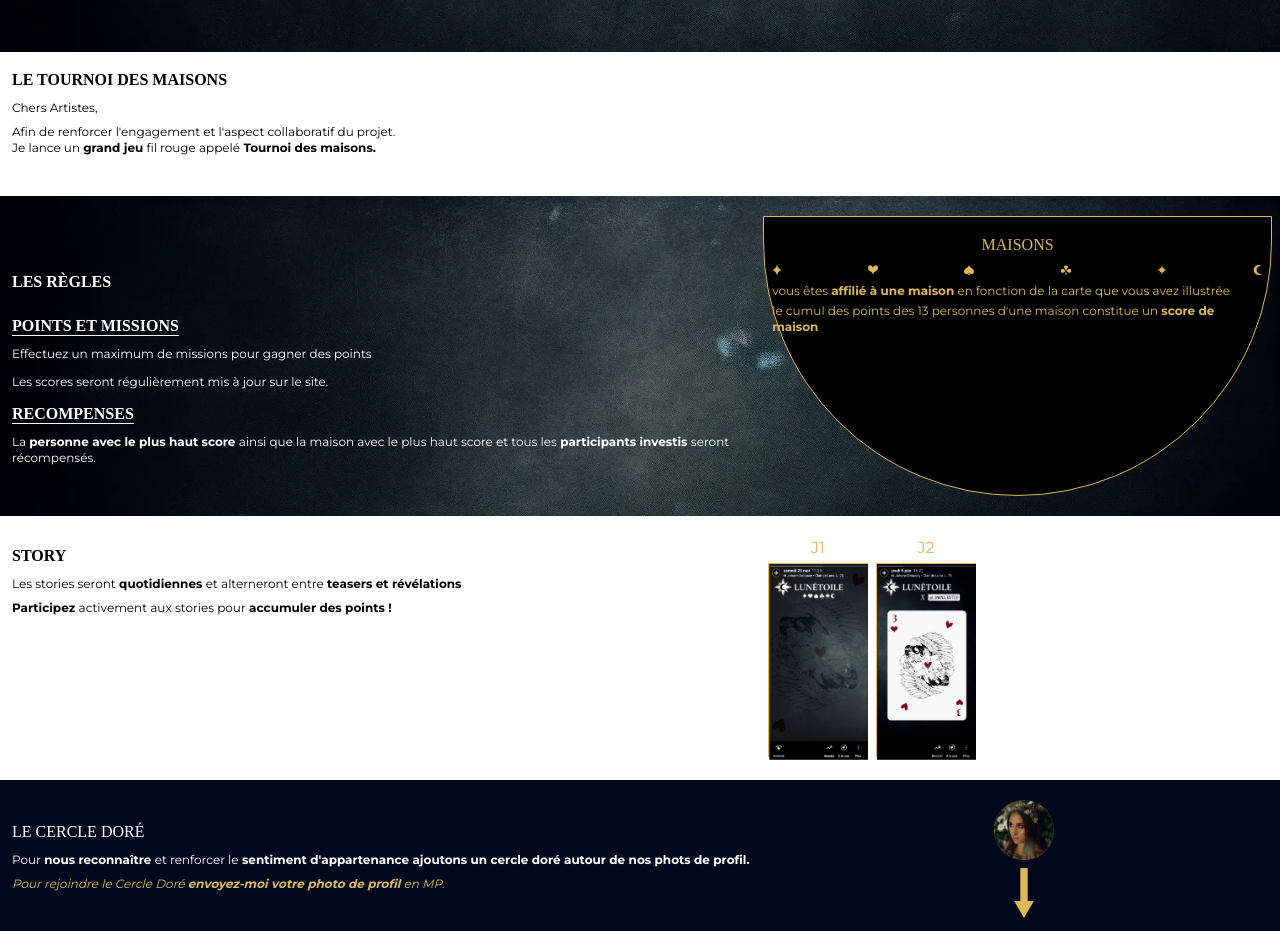
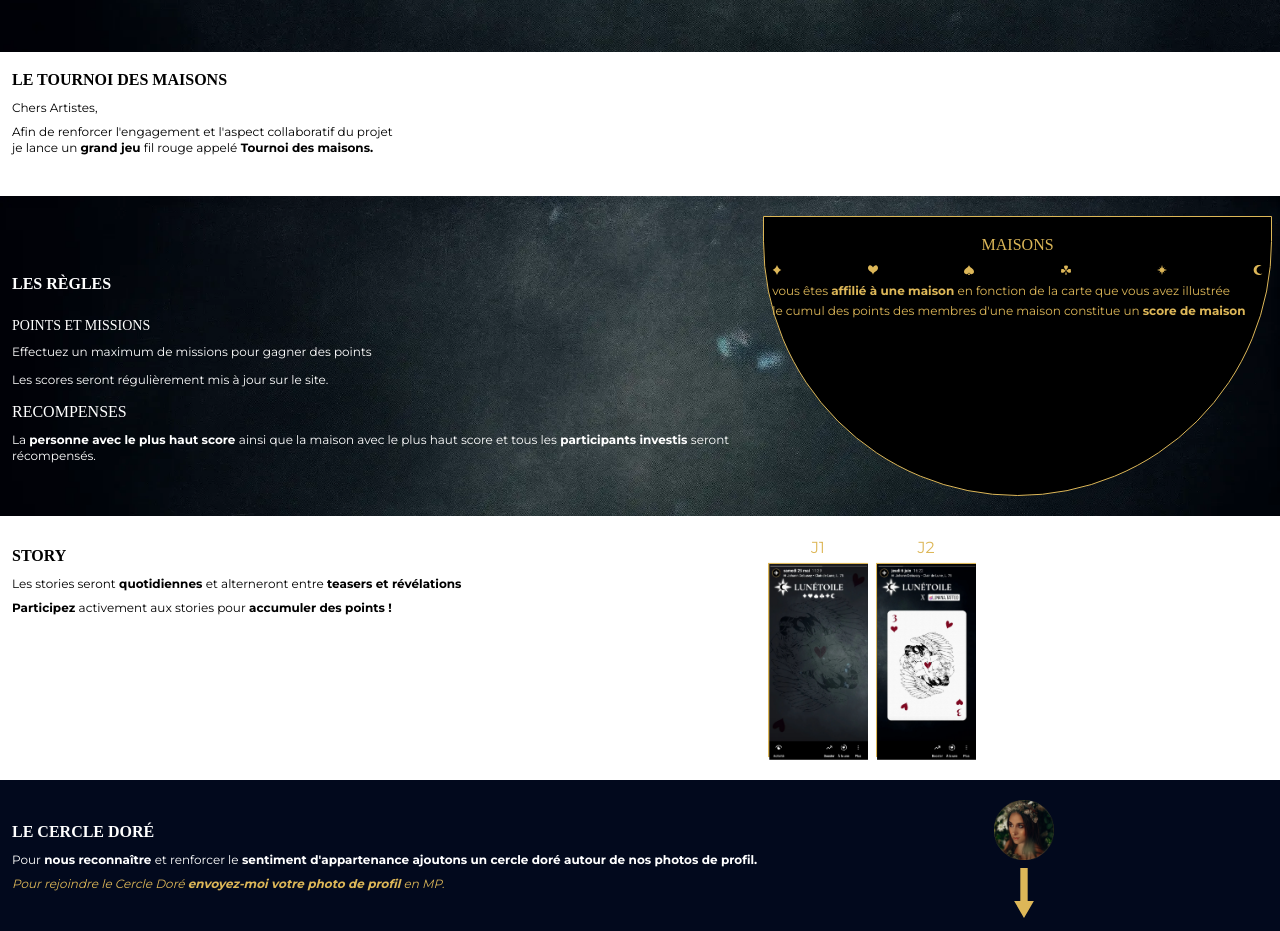
Before and after one commit to Martint1n/HousesTournament, a Next.js app: page / in a window 1280 px wide. Shown: the part 460-1391 px from the top of the page. Built offline with nearby package versions, Linux system fonts and the light colour scheme; no server answers.

Commit message:
change bold

```diff
--- a/components/GoldenCircle.js
+++ b/components/GoldenCircle.js
@@ -7,10 +7,10 @@ function GoldenCircle(props) {
         {props.showGoldenCircle ?
         <>
           <div className='w-3/5 pt-5 pl-3 pr-2'>
-            <h2 className='font-["Cormorant_Garamond"] text-white pb-2 pt-5'>LE CERCLE DORÉ</h2>
+            <h2 className='font-["Cormorant_Garamond"] font-semibold text-white pb-2 pt-5'>LE CERCLE DORÉ</h2>
             <p className='text-xs text-white pb-2'>Pour<span className='text-xs text-white font-bold'> nous reconnaître </span>
             et renforcer le
-            <span className='text-xs text-white font-bold'> sentiment d'appartenance ajoutons un cercle doré autour de nos phots de profil. </span>
+            <span className='text-xs text-white font-bold'> sentiment d'appartenance ajoutons un cercle doré autour de nos photos de profil. </span>
             </p>
             <p className='text-xs text-gold italic pb-2'>Pour rejoindre le Cercle Doré <span className='text-xs text-gold font-bold italic'>envoyez-moi votre photo de profil</span> en MP.</p>
           </div>
--- a/components/Rules.js
+++ b/components/Rules.js
@@ -15,20 +15,20 @@ function Rules() {
             <h2 className="font-['Cormorant_Garamond'] font-semibold pl-3 pb-2">LE TOURNOI DES MAISONS</h2>
             <p className='text-xs pl-3 pb-2'>Chers Artistes, </p>
             <p className='text-xs pl-3'>
-                Afin de renforcer l'engagement et l'aspect collaboratif du projet.<br/>
-                Je lance un <span className='font-bold'>grand jeu</span> fil rouge appelé
+                Afin de renforcer l'engagement et l'aspect collaboratif du projet<br/>
+                je lance un <span className='font-bold'>grand jeu</span> fil rouge appelé
                 <span className='text-xs font-bold'> Tournoi des maisons.</span>
             </p>
         </div>
         <div className='bg-[url(/main_background.webp)] pt-5 bg-cover bg-no-repeat flex flex-row items-center pb-5 landscapes:mt-0 landscapes:h-screen'>
             <div className='w-3/5 pr-2 mt-5 pt-3'>
                 <h2 className='font-["Cormorant_Garamond"] font-semibold text-white pl-3'>LES RÈGLES</h2>
-                <h3 className="font-['Cormorant_Garamond'] font-semibold text-white underline underline-offset-4 pl-3 pb-2 mt-5">POINTS ET MISSIONS</h3>
+                <h3 className="font-['Cormorant_Garamond'] text-sm text-white pl-3 pb-2 mt-5">POINTS ET MISSIONS</h3>
                 <p className='text-white text-xs pl-3 pb-3'>
                     Effectuez un maximum de missions pour gagner des points
                 </p>
                 <p className='text-xs text-white pl-3 pb-3'>Les scores seront régulièrement mis à jour sur le site.</p>
-                <h2 className="font-['Cormorant_Garamond'] font-bold text-white pl-3 pb-2 underline underline-offset-4">RECOMPENSES</h2>
+                <h2 className="font-['Cormorant_Garamond'] test-sm text-white pl-3 pb-2 ">RECOMPENSES</h2>
                 <p className='text-white text-xs pl-3 pb-2' >
                     La <span className='text-white font-bold'>personne avec le plus haut score </span>
                     ainsi que la maison avec le plus haut score et tous les
@@ -46,7 +46,7 @@ function Rules() {
                     <Image src='/Lune_gold.svg' width={10} height={10} />
                 </div>
                 <p className='text-gold text-xs pb-1'>vous êtes <span className='text-gold font-bold'>affilié à une maison</span> en fonction de la carte que vous avez illustrée</p>
-                <p className='text-gold text-xs'>le cumul des points des 13 personnes d'une maison constitue un <span className='text-gold font-bold'>score de maison</span></p>
+                <p className='text-gold text-xs'>le cumul des points des membres d'une maison constitue un <span className='text-gold font-bold'>score de maison</span></p>
             </div>
         </div>
         <div className='w-screen flex'>
```
